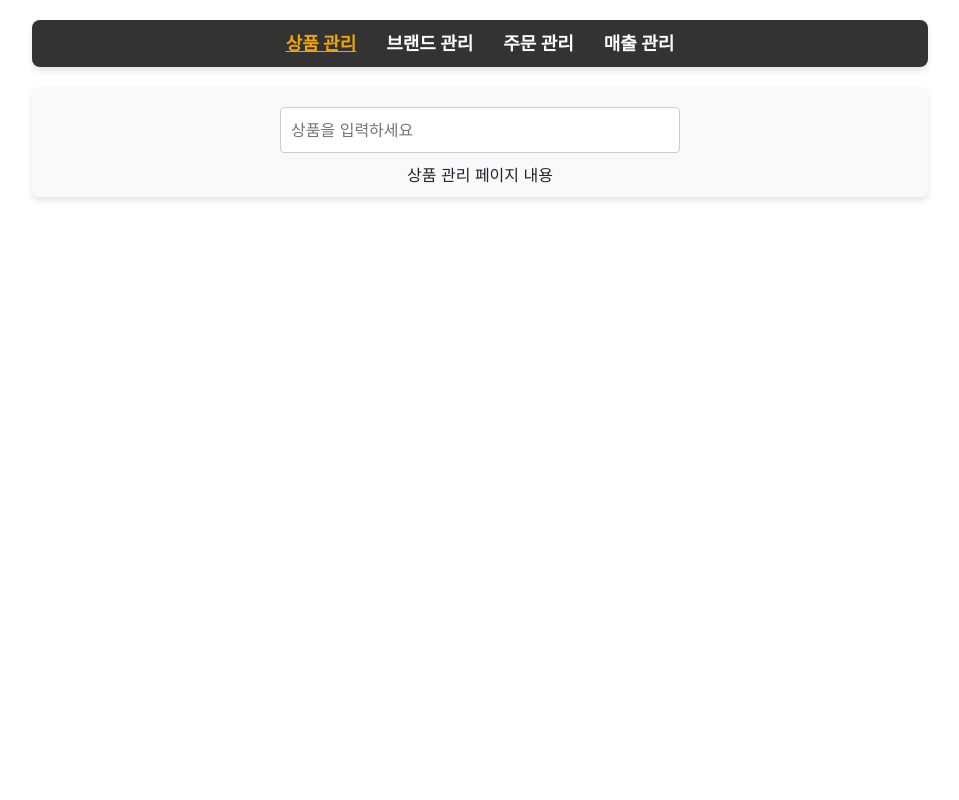
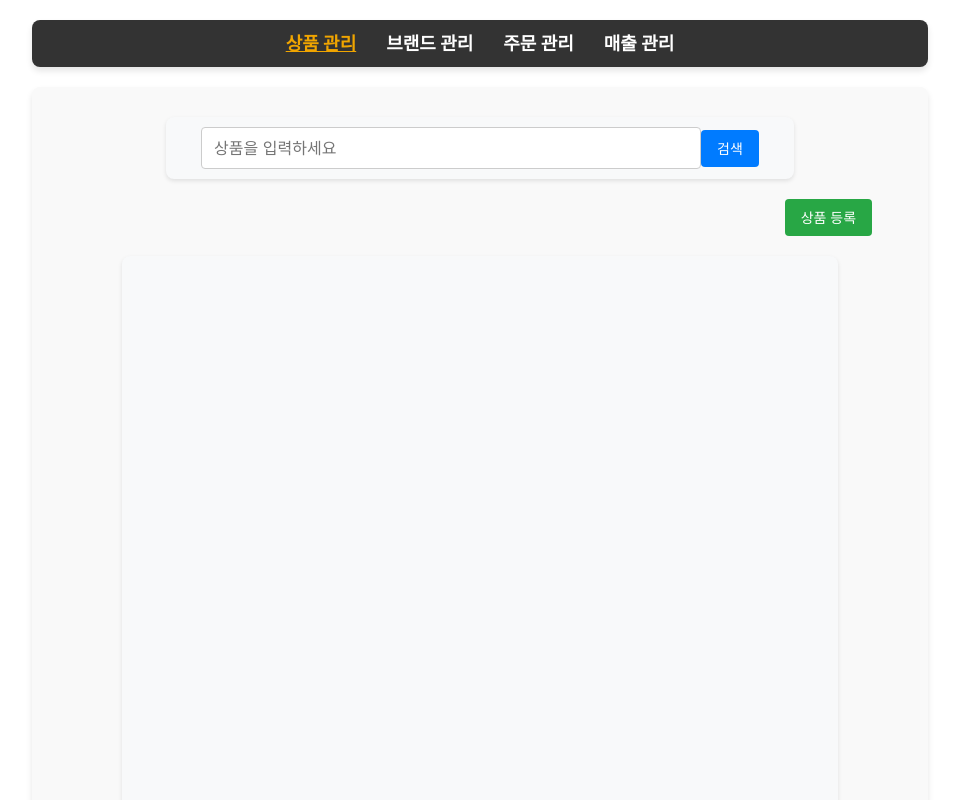
Before and after one commit to jungseok0815/FastHub, a React (Create React App) app: page /Manager in a window 1280 px wide. Shown: the top 800 px of the page, without its empty margins (160-1119 px from the left). Built offline with nearby package versions, Linux system fonts and the light colour scheme; the HTML template or start-up script is replaced by a standard one.

Commit message:
add productManager page

```diff
--- a/src/componets/manager/ProductManager.jsx
+++ /dev/null
@@ -1,10 +0,0 @@
-import React from 'react';
-import SearchBar from './searchbarManger';
-const ProductManagement = () => {
-  return <div>
-      <SearchBar/>
-    상품 관리 페이지 내용
-    </div>;
-};
-
-export default ProductManagement;
--- a/src/componets/manager/managerNavbar.jsx
+++ b/src/componets/manager/managerNavbar.jsx
@@ -2,7 +2,7 @@ import React, { useState } from 'react';
 import '../../css/manager/managerNavbar.css';
 
 // 동적 컴포넌트 import
-import ProductManagement from '../../componets/manager/ProductManager';
+import ProductManagement from './productManager/ProductManager';
 import BrandManagement from '../../componets/manager/BrandManager';
 import OrderManagement from '../../componets/manager/OrderManager';
 import SalesManagement from '../../componets/manager/SalesManager';
--- /dev/null
+++ b/src/componets/manager/productManager/ProductManager.jsx
@@ -0,0 +1,22 @@
+import React from 'react';
+import SearchBar from "./ProductManagerSearchbar";
+import Content from "./ProductManagerContent"
+import "../../../css/manager/productManager/ProductManager.css"
+const ProductManagement = () => {
+
+  const handleProductRegister =() =>{
+
+  }
+
+  return <div>
+      <SearchBar/>
+      <div className='productManagerInsert'>
+        <button className="register-button" onClick={handleProductRegister}>
+            상품 등록
+          </button>
+      </div>
+      <Content/>
+    </div>;
+};
+
+export default ProductManagement;
--- /dev/null
+++ b/src/componets/manager/productManager/ProductManagerContent.jsx
@@ -0,0 +1,13 @@
+import React, { useState } from "react";
+import "../../../css/manager/productManager/ProductManagerContent.css"
+const ProductManagerContent = () => {
+
+  return (
+   <content className="productManagerContent">
+
+   </content>
+  )
+
+};
+
+export default ProductManagerContent;
--- /dev/null
+++ b/src/componets/manager/productManager/ProductManagerSearchbar.jsx
@@ -0,0 +1,40 @@
+import React, { useState } from "react";
+import "../../../css/manager/productManager/ProductManagerSearchbar.css"
+const ProductManagerSearchbar = () => {
+    const [searchTerm, setSearchTerm] = useState("");
+
+    const handleSearchChange = (e) => {
+        setSearchTerm(e.target.value);
+      };
+
+    const handleSearchSubmit = (e) => {
+        e.preventDefault();
+        alert(`검색어: ${searchTerm}`); // 검색어 처리 로직 (API 호출 등) 추가 가능
+    };
+
+    const handleProductRegister = () => {
+        alert("상품 등록 페이지로 이동합니다."); // 페이지 이동 로직 추가 가능
+    };
+
+
+  return (
+    <nav className="productManagerSearchbar">
+      <div className="navbar-content">
+        <form className="search-form" onSubmit={handleSearchSubmit}>
+          <input
+            type="text"
+            className="search-input"
+            placeholder="상품을 입력하세요"
+            value={searchTerm}
+            onChange={handleSearchChange}
+            style={{ width: "500px",  fontSize: "16px" }}
+          />
+          <button type="submit" className="search-button">검색</button>
+        </form>
+      </div>
+    </nav>
+  )
+
+};
+
+export default ProductManagerSearchbar;
--- a/src/componets/manager/searchbarManger.jsx
+++ /dev/null
@@ -1,27 +0,0 @@
-import React, { useState } from 'react';
-import '../../css/manager/searchbarManager.css';
-
-const SearchBar = ({ onSearch }) => {
-  const [searchTerm, setSearchTerm] = useState('');
-
-  // 검색 입력 처리
-  const handleInputChange = (e) => {
-    const value = e.target.value;
-    setSearchTerm(value);
-    onSearch(value); // 부모 컴포넌트에 검색어 전달
-  };
-
-  return (
-    <div className="search-bar">
-      <input
-        type="text"
-        placeholder="상품을 입력하세요"
-        value={searchTerm}
-        onChange={handleInputChange}
-        className="search-input"
-      />
-    </div>
-  );
-};
-
-export default SearchBar;
--- /dev/null
+++ b/src/css/manager/productManager/ProductManager.css
@@ -0,0 +1,18 @@
+.productManagerInsert{
+    display: flex;
+}
+
+.register-button {
+    padding: 8px 16px;
+    background-color: #28a745;
+    color: white;
+    border: none;
+    border-radius: 4px;
+    cursor: pointer;
+    font-size: 14px;
+    margin-left : 84%
+  }
+
+  .register-button:hover {
+    background-color: #218838;
+  }
--- /dev/null
+++ b/src/css/manager/productManager/ProductManagerContent.css
@@ -0,0 +1,12 @@
+.productManagerContent{
+    width: 80%;
+    height: 700px;
+    margin: 20px auto;
+    background-color: #f8f9fa;
+    padding: 10px 20px;
+    border-radius: 8px;
+    display: flex;
+    justify-content: center;
+    align-items: center;
+    box-shadow: 0 2px 4px rgba(0, 0, 0, 0.1);
+}
--- /dev/null
+++ b/src/css/manager/productManager/ProductManagerSearchbar.css
@@ -0,0 +1,59 @@
+.productManagerSearchbar {
+    width: 70%;
+    margin: 20px auto;
+    background-color: #f8f9fa;
+    padding: 10px 20px;
+    border-radius: 8px;
+    display: flex;
+    justify-content: center;
+    align-items: center;
+    box-shadow: 0 2px 4px rgba(0, 0, 0, 0.1);
+  }
+
+  .productManagerSearchbar >.navbar-content {
+    display: flex;
+    align-items: center;
+
+    gap: 10px;
+  }
+
+  .productManagerSearchbar >.navbar-content> .search-form {
+    display: flex;
+    align-items: center;
+  }
+
+
+  .productManagerSearchbar >.navbar-content > .search-form >.search-input {
+    padding: 8px 12px;
+    border: 1px solid #ccc;
+    border-radius: 4px;
+    font-size: 14px;
+  }
+
+  .productManagerSearchbar >.navbar-content> .search-form>.search-button {
+    padding: 8px 16px;
+    background-color: #007bff;
+    color: white;
+    border: none;
+    border-radius: 4px;
+    cursor: pointer;
+    font-size: 14px;
+  }
+
+  .productManagerSearchbar >.navbar-content> .search-form> .search-button:hover {
+    background-color: #0056b3;
+  }
+
+  .register-button {
+    padding: 8px 16px;
+    background-color: #28a745;
+    color: white;
+    border: none;
+    border-radius: 4px;
+    cursor: pointer;
+    font-size: 14px;
+  }
+
+  .register-button:hover {
+    background-color: #218838;
+  }
--- a/src/css/manager/searchbarManager.css
+++ /dev/null
@@ -1,24 +0,0 @@
-/* 검색 바 스타일 */
-.search-bar {
-    display: flex;
-    justify-content: center;
-    align-items: center;
-    width: 100%;
-    max-width: 400px; /* 검색 바 최대 너비 */
-    margin: 10px auto;
-  }
-
-  .search-input {
-    width: 100%;
-    padding: 10px;
-    font-size: 16px;
-    border: 1px solid #ccc;
-    border-radius: 4px;
-    outline: none;
-    transition: border-color 0.3s ease;
-  }
-
-  .search-input:focus {
-    border-color: #f0a500;
-    box-shadow: 0 0 5px rgba(240, 165, 0, 0.5);
-  }
```
Also changed, not shown: src/componets/manager/productManager/ProductInsertModal.jsx (added).
